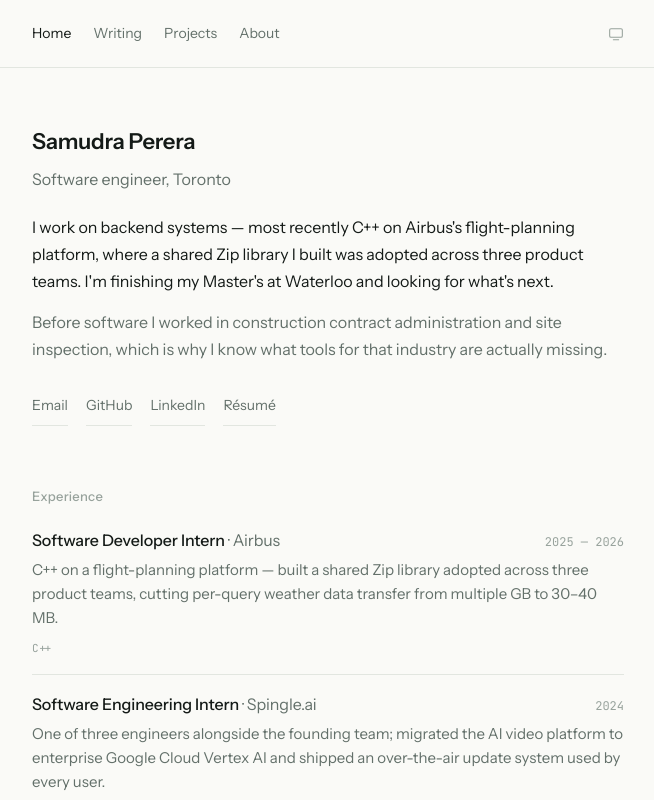
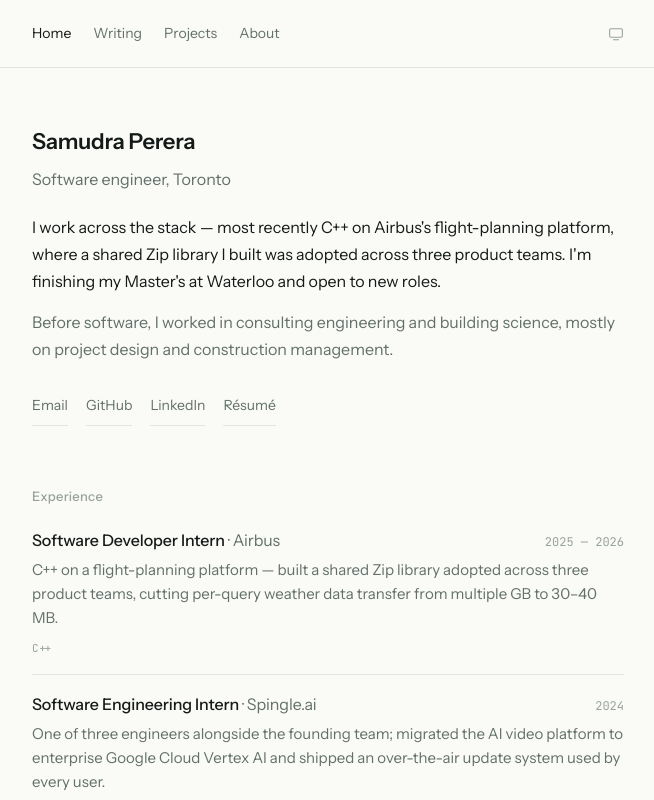
Before and after one commit to samudra-perera/spperera, a Next.js app: page / in a window 1280 px wide. Shown: the top 800 px of the page, without its empty margins (312-966 px from the left). Built offline with nearby package versions, Linux system fonts and the light colour scheme.

Commit message:
Copy Tweaks

```diff
--- a/app/about/page.tsx
+++ b/app/about/page.tsx
@@ -149,14 +149,14 @@ export default function About() {
         </h2>
         <p className="up" style={stagger(1)}>
           I&apos;m a software engineer in Toronto. Most recently I worked in C++ at Airbus, on
-          a flight-planning platform used for commercial flight dispatch, and I&apos;m now
-          looking for what&apos;s next.
+          a flight-planning platform used for commercial flight dispatch. I&apos;m currently
+          open to new roles.
         </p>
         <p className="sub up" style={stagger(2)}>
-          I came to software by way of civil engineering. I studied it at Waterloo, then spent
-          a few years in construction contract administration and site inspection before
-          switching tracks. I&apos;m finishing a Master&apos;s in Systems Design Engineering,
-          also at Waterloo — these internships ran alongside it.
+          I started in civil engineering. I studied it at Waterloo, then spent a few years in
+          consulting engineering and building science — mostly project design and
+          management — before moving into software. I&apos;m finishing a Master&apos;s in
+          Systems Design Engineering, also at Waterloo — these internships ran alongside it.
         </p>
       </div>
 
--- a/app/layout.tsx
+++ b/app/layout.tsx
@@ -21,7 +21,7 @@ export const metadata: Metadata = {
     default: "Samudra Perera",
     template: "%s · Samudra Perera",
   },
-  description: "Software engineer in Toronto. C++ and backend systems.",
+  description: "Software engineer in Toronto, working across the stack.",
 };
 
 export default function RootLayout({ children }: LayoutProps<"/">) {
--- a/app/page.tsx
+++ b/app/page.tsx
@@ -55,14 +55,13 @@ export default function Home() {
           Software engineer, Toronto
         </p>
         <p className="up" style={stagger(3)}>
-          I work on backend systems — most recently C++ on Airbus&apos;s flight-planning
+          I work across the stack — most recently C++ on Airbus&apos;s flight-planning
           platform, where a shared Zip library I built was adopted across three product
-          teams. I&apos;m finishing my Master&apos;s at Waterloo and looking for what&apos;s
-          next.
+          teams. I&apos;m finishing my Master&apos;s at Waterloo and open to new roles.
         </p>
         <p className="sub up" style={stagger(4)}>
-          Before software I worked in construction contract administration and site inspection,
-          which is why I know what tools for that industry are actually missing.
+          Before software, I worked in consulting engineering and building science, mostly
+          on project design and construction management.
         </p>
         <div className="links up" style={stagger(5)}>
           <a href="mailto:samudrapup@gmail.com">Email</a>
--- a/app/writing/page.tsx
+++ b/app/writing/page.tsx
@@ -5,7 +5,7 @@ import { stagger } from "@/lib/style-vars";
 
 export const metadata: Metadata = {
   title: "Writing",
-  description: "Posts on backend systems, C++, and whatever else comes up.",
+  description: "Posts on C++, software engineering, and whatever else comes up.",
 };
 
 export default function WritingIndex() {
```
